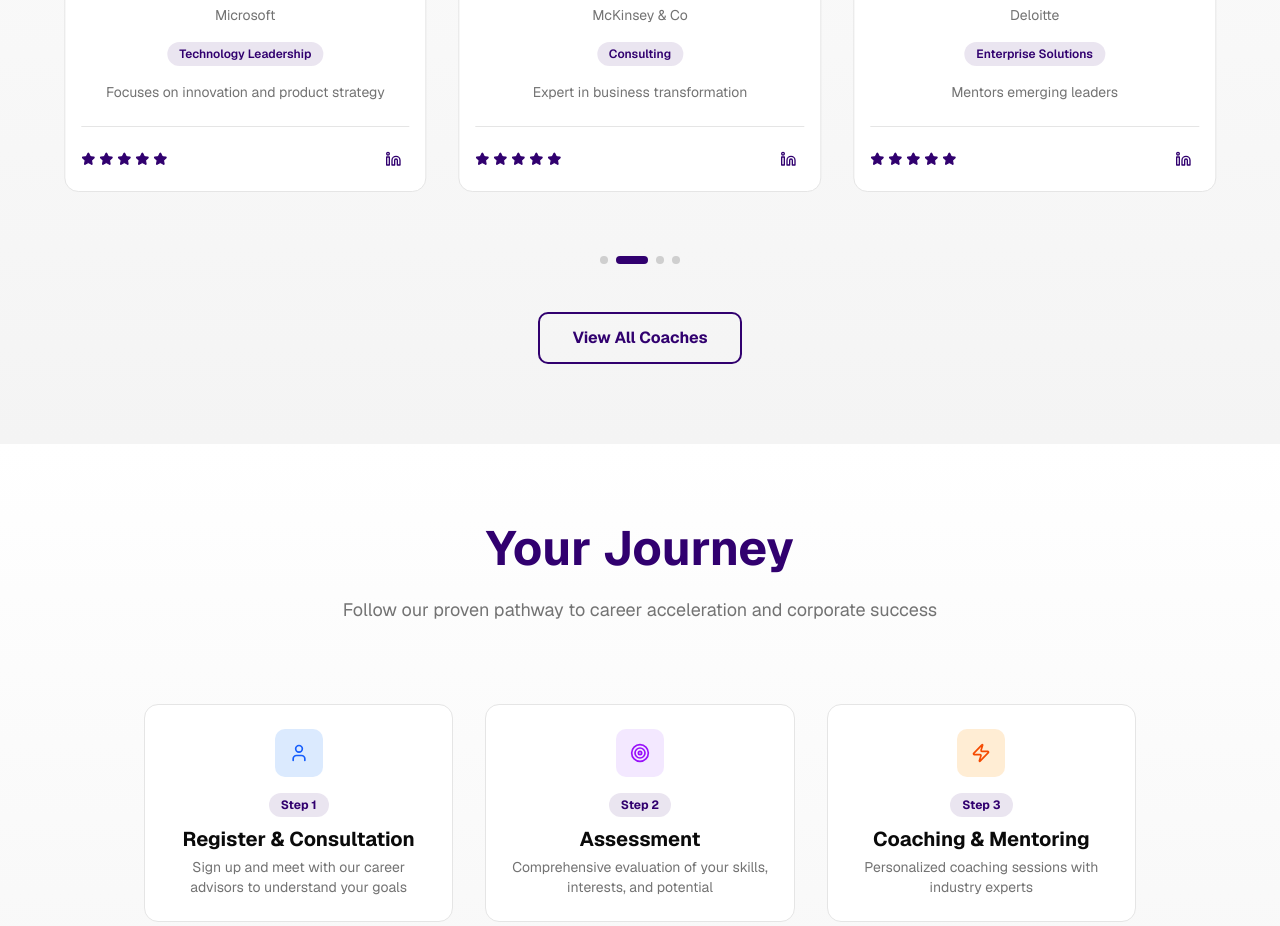
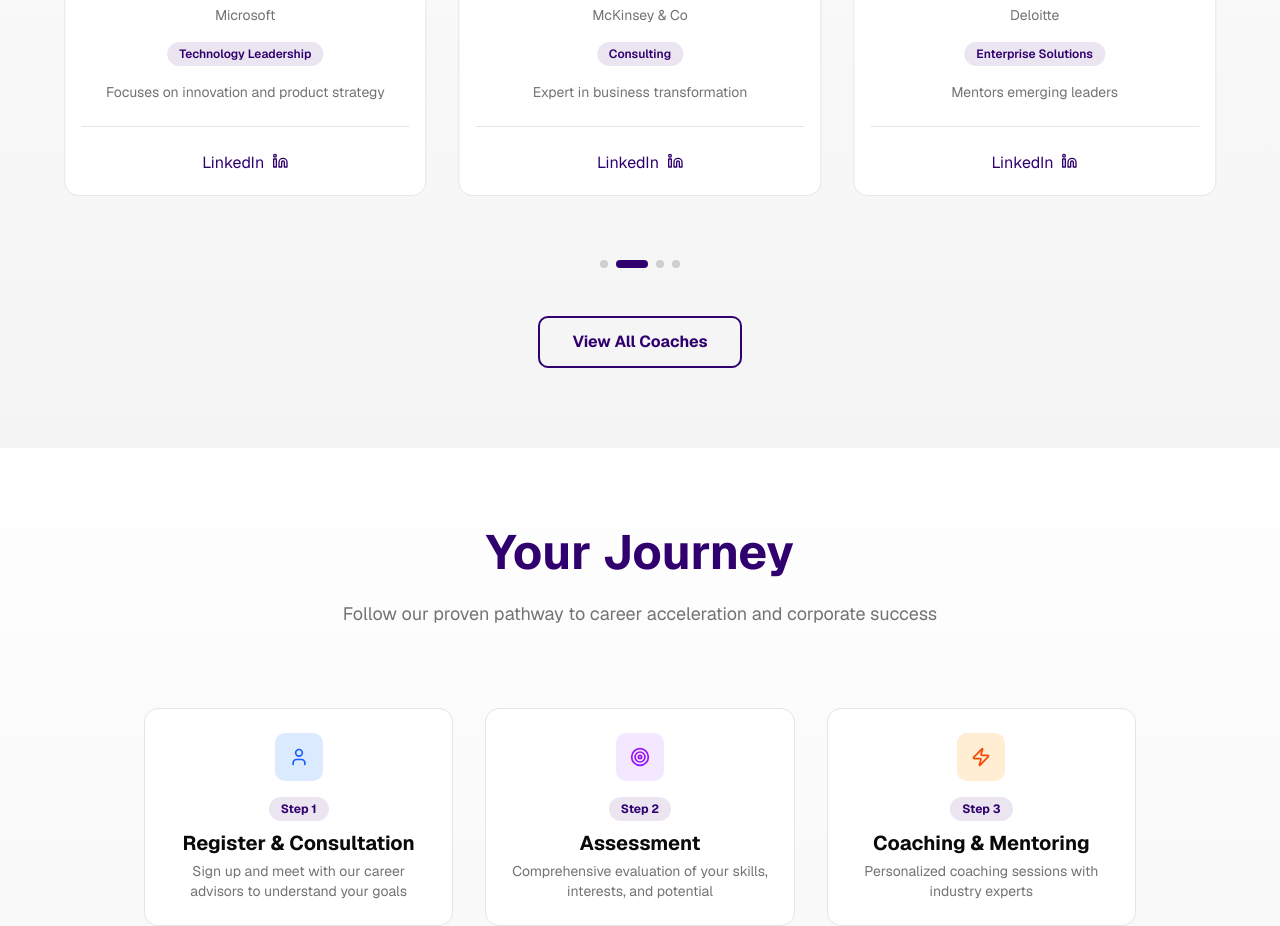
Before and after one commit to irh-nr/maxwell-govokasi-web-v2, a Next.js app: page / in a window 1280 px wide. Shown: the part 4460-5386 px from the top of the page. Built offline with nearby package versions, Linux system fonts and the light colour scheme.

Commit message:
remove star from coach sectin card

```diff
--- a/components/coaches-section.tsx
+++ b/components/coaches-section.tsx
@@ -168,19 +168,12 @@ export function CoachesSection() {
                       </p>
 
                       {/* Footer */}
-                      <div className="flex items-center justify-between pt-4 border-t">
-                        <div className="flex gap-1">
-                          {[...Array(5)].map((_, i) => (
-                            <Star
-                              key={i}
-                              size={14}
-                              fill="#31006f"
-                              stroke="#31006f"
-                            />
-                          ))}
-                        </div>
-                        <button className="p-2 hover:bg-primary/10 rounded-lg transition-all">
-                          <Linkedin size={16} className="text-primary" />
+                      <div className="flex items-center justify-center pt-4 border-t">
+                        <button className="px-2 py-1 hover:bg-primary/10 rounded-lg transition-all text-primary">
+                          <div className="flex justify-center items-center gap-2">
+                            <span className="pt-1">LinkedIn</span>
+                            <Linkedin size={16} className="text-primary" />
+                          </div>
                         </button>
                       </div>
                     </div>
```
